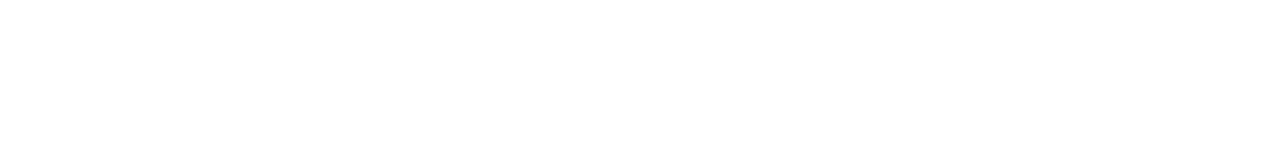
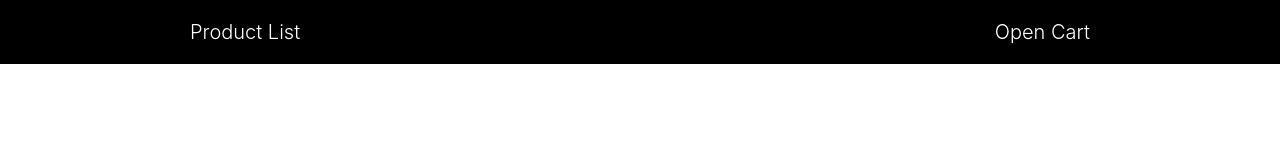
Before and after one commit to habibly/shopping-cart, a website built with webpack: page src/index.html in a window 1280 px wide. Built offline with nearby package versions, Linux system fonts and the light colour scheme.

Commit message:
add header HTML & styles

```diff
--- a/src/index.html
+++ b/src/index.html
@@ -3,8 +3,19 @@
 <head>
   <meta charset="UTF-8">
   <meta name="viewport" content="width=device-width, initial-scale=1">
-  <title>Hashtag You FE Assignment</title>
+  <title>Shopping Cart</title>
 </head>
 <body>
+  <header>
+    <div class="container">
+      <h1>Product List</h1>
+      <nav>
+        <ul>
+          <li> <a href="#">Open Cart</a></li>
+        </ul>
+      </nav>
+    </div>
+    <div id="cart" style="display: none;"></div>
+  </header>
 </body>
 </html>
--- a/src/scripts/index.js
+++ b/src/scripts/index.js
@@ -1 +1,2 @@
 import '../styles/index.scss';
+import '../styles/header.scss';
--- /dev/null
+++ b/src/styles/header.scss
@@ -0,0 +1,30 @@
+/**
+Styles for header
+**/
+
+header {
+  background-color: var(--black);
+  padding: 20px 0;
+
+  .container {
+    display: flex;
+    justify-content: space-between;
+
+    h1 {
+      color: var(--white);
+      font-size: var(--text-xl);
+      font-weight: 300;
+    }
+
+    nav {
+      display: inline-block;
+
+      a {
+        color: var(--white);
+        font-size: var(--text-xl);
+        font-weight: 300;
+        text-decoration: none;
+      }
+    }
+  }
+}
```
